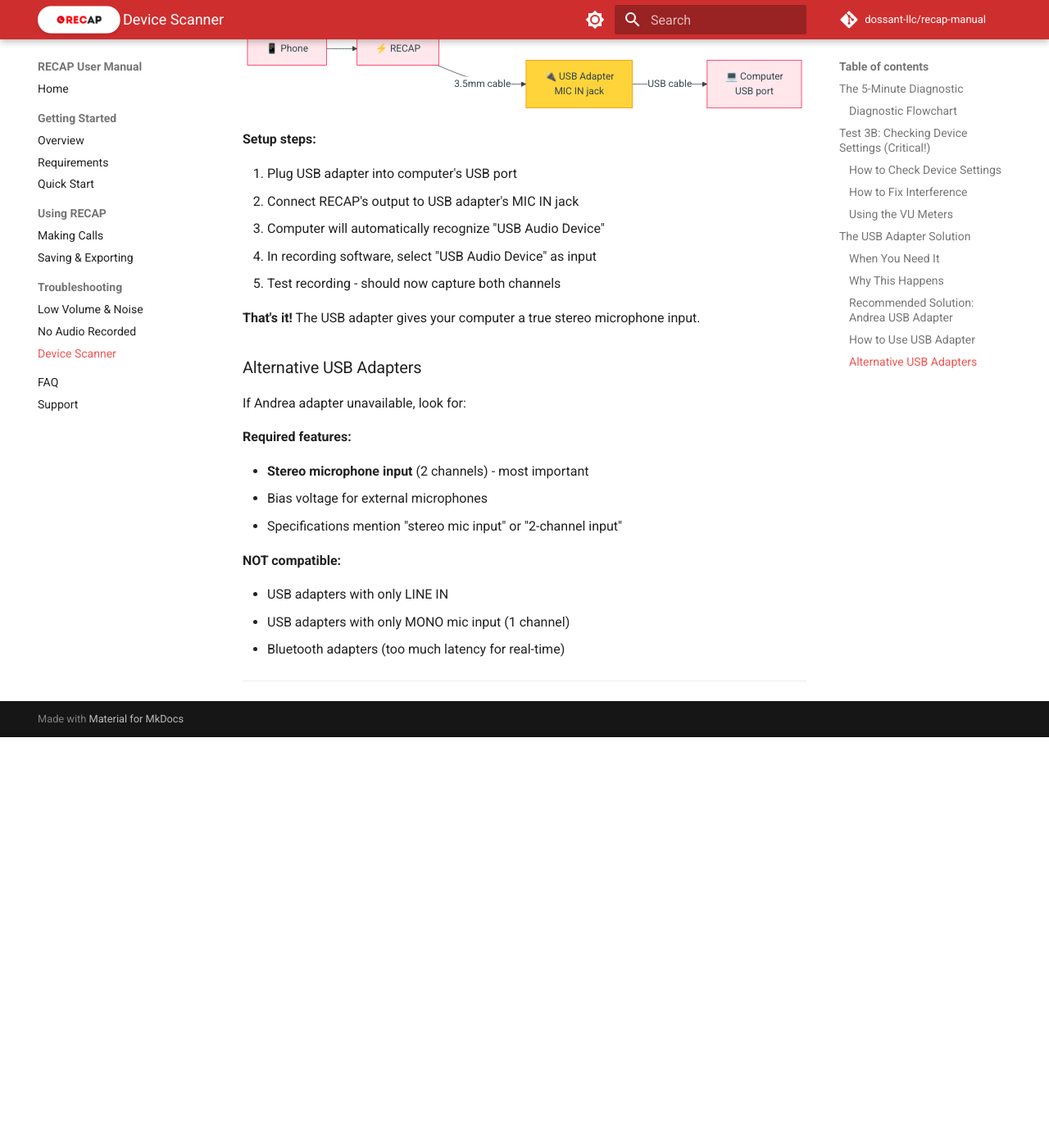
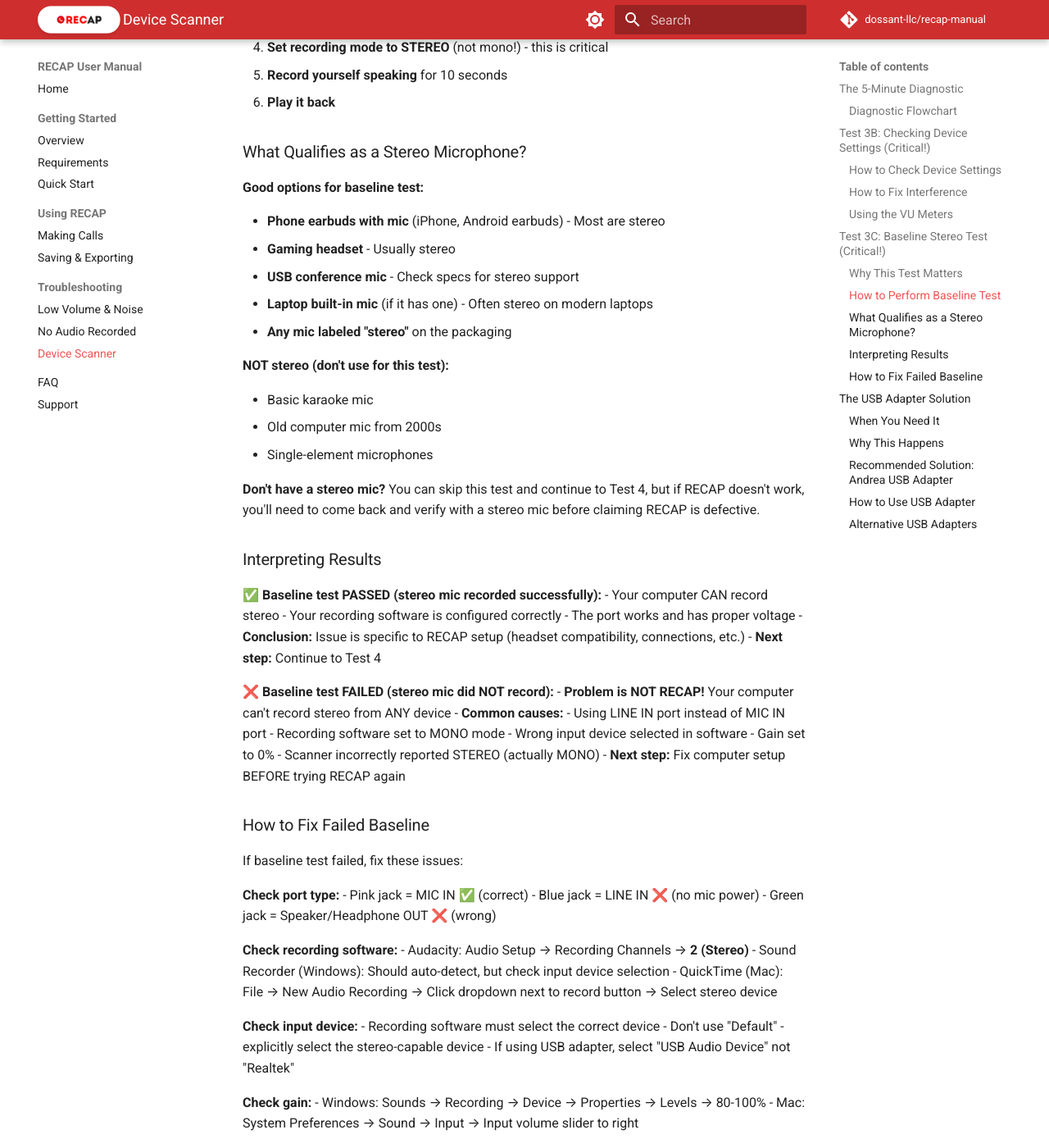
Before and after one commit to dossant-llc/recap-manual, an MkDocs documentation site: the page built from docs/troubleshooting/device-scanner.md, in a window 1280 px wide and 1400 px high, scrolled down 6129 px. Shown: the whole window at 82% size. Built offline with MkDocs 1.6.1 and Material for MkDocs 9.7.7, drawn with Linux system fonts in a browser that asks for light colours; comment, search, counter and statistics services are not loaded; before the commit the page ends 7028 px from its top, so only the background shows below that; some of the changed text lies outside the part shown.

Commit message:
feat: Add Test 3C Baseline Stereo Test to troubleshooting
Added critical step to verify computer can record stereo audio
BEFORE troubleshooting RECAP further.

Problem solved: Many customers have never successfully recorded
stereo on their computer. They blame RECAP when the real issue is:
- Using LINE IN port (no mic power)
- Recording software set to MONO mode
- Wrong input device selected
- Port genuinely doesn't support stereo

Test 3C catches these issues immediately by testing with a standard
stereo mic (earbuds, gaming headset, etc.) in the same port.

If baseline test fails → Fix computer setup FIRST
If baseline test passes → Issue is RECAP-specific, continue debugging

This prevents false defect claims when the computer was never
configured for stereo recording at all.

🤖 Generated with Claude Code

Co-Authored-By: Claude <noreply@anthropic.com>

```diff
--- a/docs/troubleshooting/device-scanner.md
+++ b/docs/troubleshooting/device-scanner.md
@@ -24,9 +24,14 @@ flowchart TD
 
     Test3B -->|Features ON| FixInterference[⚠️ Disable Interference<br/><br/>Turn OFF these features:<br/>• Echo Cancellation<br/>• Noise Suppression<br/>• Auto Gain Control<br/><br/>These can merge or kill channels!]
 
-    Test3B -->|All OFF| Test4{Test 4: Audio Input Gain<br/><br/>Windows: Recording devices<br/>→ Microphone → Properties<br/>→ Levels → Set to 100%<br/><br/>Mac: System Preferences<br/>→ Sound → Input<br/>→ Drag slider right<br/><br/>Level meter moving?}
+    Test3B -->|All OFF| Test3C{Test 3C: Baseline Test<br/><br/>Test with standard<br/>stereo microphone<br/><br/>Does computer record<br/>stereo audio at all?}
 
-    FixInterference --> Test4
+    Test3C -->|NO| FixBaseline[⚠️ Fix Computer Setup<br/><br/>Problem is NOT RECAP!<br/>Computer can't record stereo.<br/><br/>Check:<br/>• Using MIC IN port not LINE IN<br/>• Recording software set to STEREO<br/>• Correct input device selected]
+
+    Test3C -->|YES or No stereo mic| Test4{Test 4: Audio Input Gain<br/><br/>Windows: Recording devices<br/>→ Microphone → Properties<br/>→ Levels → Set to 100%<br/><br/>Mac: System Preferences<br/>→ Sound → Input<br/>→ Drag slider right<br/><br/>Level meter moving?}
+
+    FixInterference --> Test3C
+    FixBaseline --> Test4
 
     Test4 -->|NO movement| FixGain[✅ Increase gain to 100%<br/><br/>This fixes most<br/>low volume issues!<br/><br/>Also check: correct<br/>input device selected?]
 
@@ -47,6 +52,7 @@ flowchart TD
     style TryHeadset fill:#ff6b6b,stroke:#c92a2a,color:#fff
     style USBAdapter fill:#ffd43b,stroke:#f08c00,color:#000
     style FixInterference fill:#ffd43b,stroke:#f08c00,color:#000
+    style FixBaseline fill:#ffd43b,stroke:#f08c00,color:#000
     style FixGain fill:#ffd43b,stroke:#f08c00,color:#000
     style FixSoftware fill:#ffd43b,stroke:#f08c00,color:#000
     style Success fill:#51cf66,stroke:#2f9e44,color:#fff
@@ -122,6 +128,97 @@ While on the scanner page with device expanded:
 3. **Watch the VU meter bars** (visual level indicators)
 4. Both L and R channels should show movement when speaking
 5. If only one bar moves, you have a channel interference problem
+
+---
+
+## Test 3C: Baseline Stereo Test (Critical!)
+
+**Before troubleshooting RECAP further, verify your computer can record stereo audio at all.**
+
+Many customers have NEVER successfully recorded stereo audio on their computer before using RECAP. If the computer/software isn't configured correctly, RECAP won't work either.
+
+### Why This Test Matters
+
+**The problem:** You might be blaming RECAP when your computer was never set up for stereo recording in the first place.
+
+**Common issues this catches:**
+- RECAP plugged into LINE IN (no microphone power)
+- Recording software defaulting to MONO mode
+- Wrong port selected in recording software
+- Computer genuinely lacks stereo capability (scanner false positive)
+
+### How to Perform Baseline Test
+
+**You'll need:** A stereo microphone (options below)
+
+**Test procedure:**
+
+1. **Unplug RECAP temporarily**
+2. **Plug in a stereo microphone** to the same port you were using for RECAP
+3. **Open your recording software** (Audacity, Sound Recorder, etc.)
+4. **Set recording mode to STEREO** (not mono!) - this is critical
+5. **Record yourself speaking** for 10 seconds
+6. **Play it back**
+
+### What Qualifies as a Stereo Microphone?
+
+**Good options for baseline test:**
+
+- **Phone earbuds with mic** (iPhone, Android earbuds) - Most are stereo
+- **Gaming headset** - Usually stereo
+- **USB conference mic** - Check specs for stereo support
+- **Laptop built-in mic** (if it has one) - Often stereo on modern laptops
+- **Any mic labeled "stereo"** on the packaging
+
+**NOT stereo (don't use for this test):**
+
+- Basic karaoke mic
+- Old computer mic from 2000s
+- Single-element microphones
+
+**Don't have a stereo mic?** You can skip this test and continue to Test 4, but if RECAP doesn't work, you'll need to come back and verify with a stereo mic before claiming RECAP is defective.
+
+### Interpreting Results
+
+**✅ Baseline test PASSED (stereo mic recorded successfully):**
+- Your computer CAN record stereo
+- Your recording software is configured correctly
+- The port works and has proper voltage
+- **Conclusion:** Issue is specific to RECAP setup (headset compatibility, connections, etc.)
+- **Next step:** Continue to Test 4
+
+**❌ Baseline test FAILED (stereo mic did NOT record):**
+- **Problem is NOT RECAP!** Your computer can't record stereo from ANY device
+- **Common causes:**
+  - Using LINE IN port instead of MIC IN port
+  - Recording software set to MONO mode
+  - Wrong input device selected in software
+  - Gain set to 0%
+  - Scanner incorrectly reported STEREO (actually MONO)
+- **Next step:** Fix computer setup BEFORE trying RECAP again
+
+### How to Fix Failed Baseline
+
+If baseline test failed, fix these issues:
+
+**Check port type:**
+- Pink jack = MIC IN ✅ (correct)
+- Blue jack = LINE IN ❌ (no mic power)
+- Green jack = Speaker/Headphone OUT ❌ (wrong)
+
+**Check recording software:**
+- Audacity: Audio Setup → Recording Channels → **2 (Stereo)**
+- Sound Recorder (Windows): Should auto-detect, but check input device selection
+- QuickTime (Mac): File → New Audio Recording → Click dropdown next to record button → Select stereo device
+
+**Check input device:**
+- Recording software must select the correct device
+- Don't use "Default" - explicitly select the stereo-capable device
+- If using USB adapter, select "USB Audio Device" not "Realtek"
+
+**Check gain:**
+- Windows: Sounds → Recording → Device → Properties → Levels → 80-100%
+- Mac: System Preferences → Sound → Input → Input volume slider to right
 
 ---
 
```
